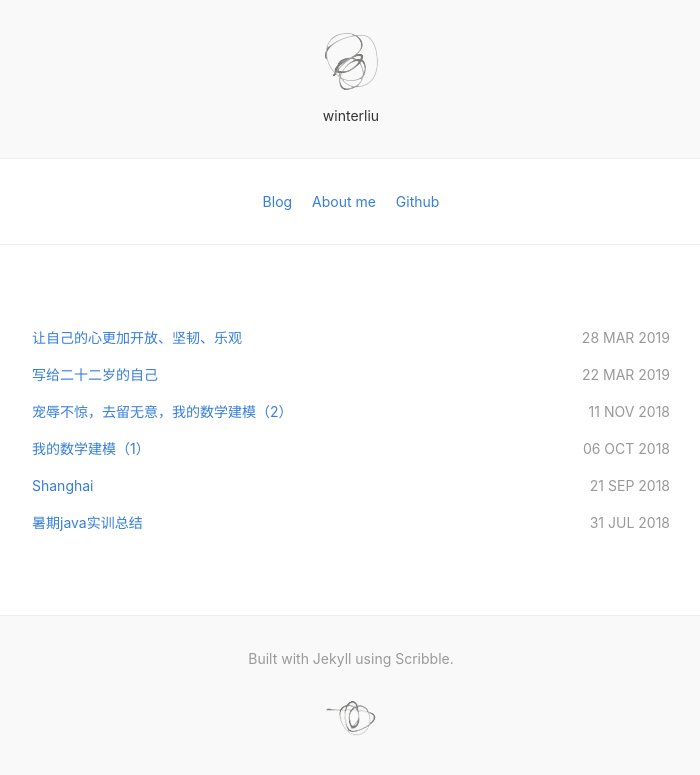
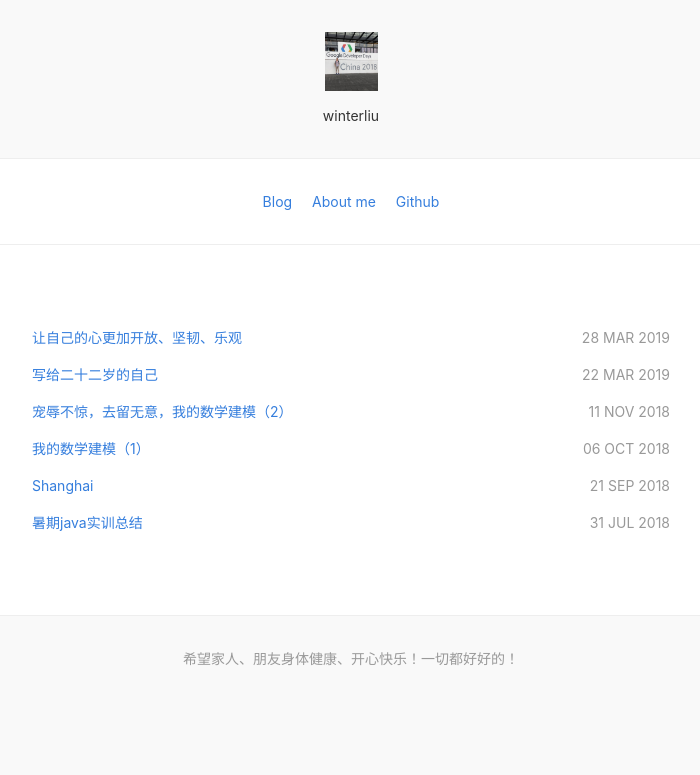
Before and after one commit to winterliu1020/winterliu1020.github.io, a Jekyll site: the page built from index.html, in a window 1280 px wide. Shown: the top 775 px of the page, without its empty margins (289-989 px from the left). Built offline with Jekyll 4.4.1, drawn with Linux system fonts in a browser that asks for light colours; nearby versions of some CDN libraries.

Commit message:
修改首页

```diff
--- a/_layouts/default.html
+++ b/_layouts/default.html
@@ -48,8 +48,8 @@
       {% if is_post %}{% include pagination.html %}{% endif %}
     </div>
     <footer class="mw7 center tc pt3 pb4 silver">
-      Built with Jekyll using <a href="http://github.com/muan/scribble" class="link silver hover-blue pv1">Scribble</a>.
-      <img src="{{ site.url }}/images/scribble2.png" alt="scribble" class="mt4 db center" />
+      希望家人、朋友身体健康、开心快乐！一切都好好的！<!-- <a href="http://github.com/muan/scribble" class="link silver hover-blue pv1">Scribble</a>.
+      <img src="{{ site.url }}/images/scribble2.png" alt="scribble" class="mt4 db center" /> -->
     </footer>
   </body>
 </html>
```
Also changed, not shown: images/scribble.png.
